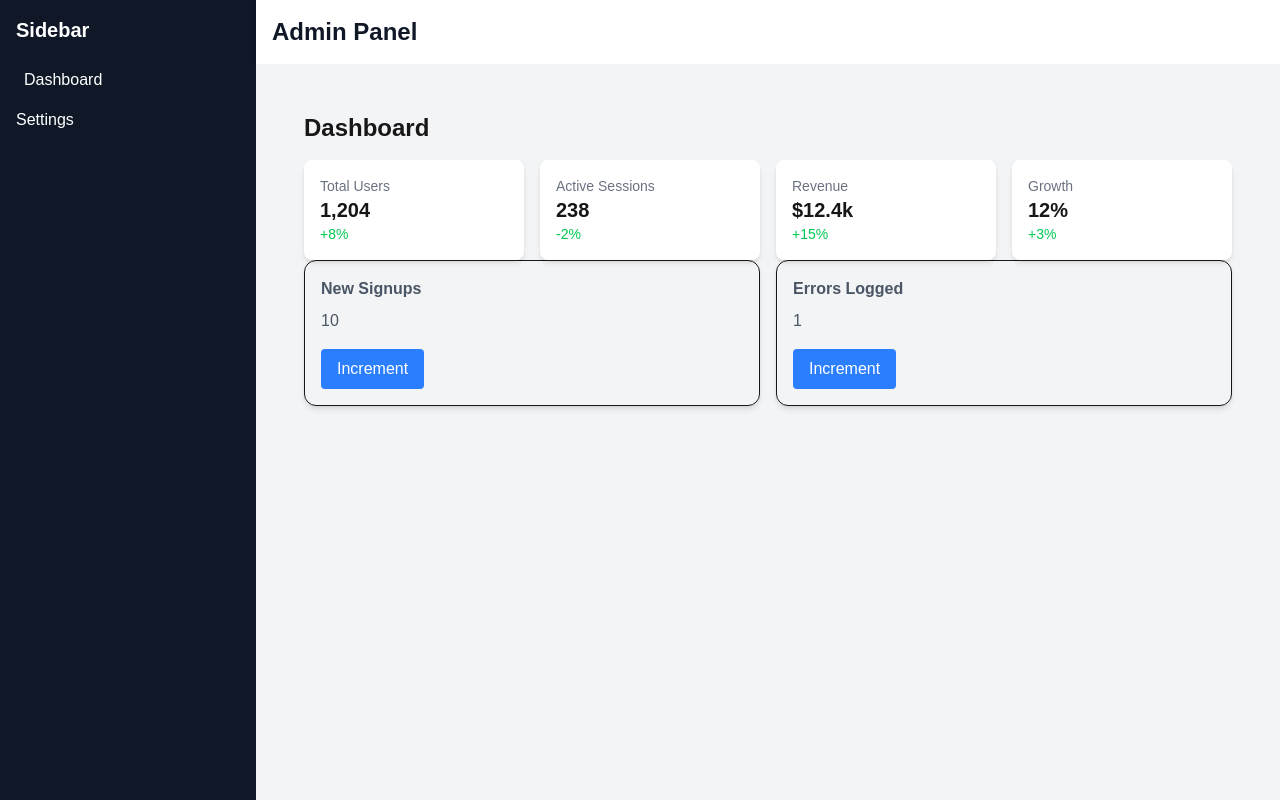
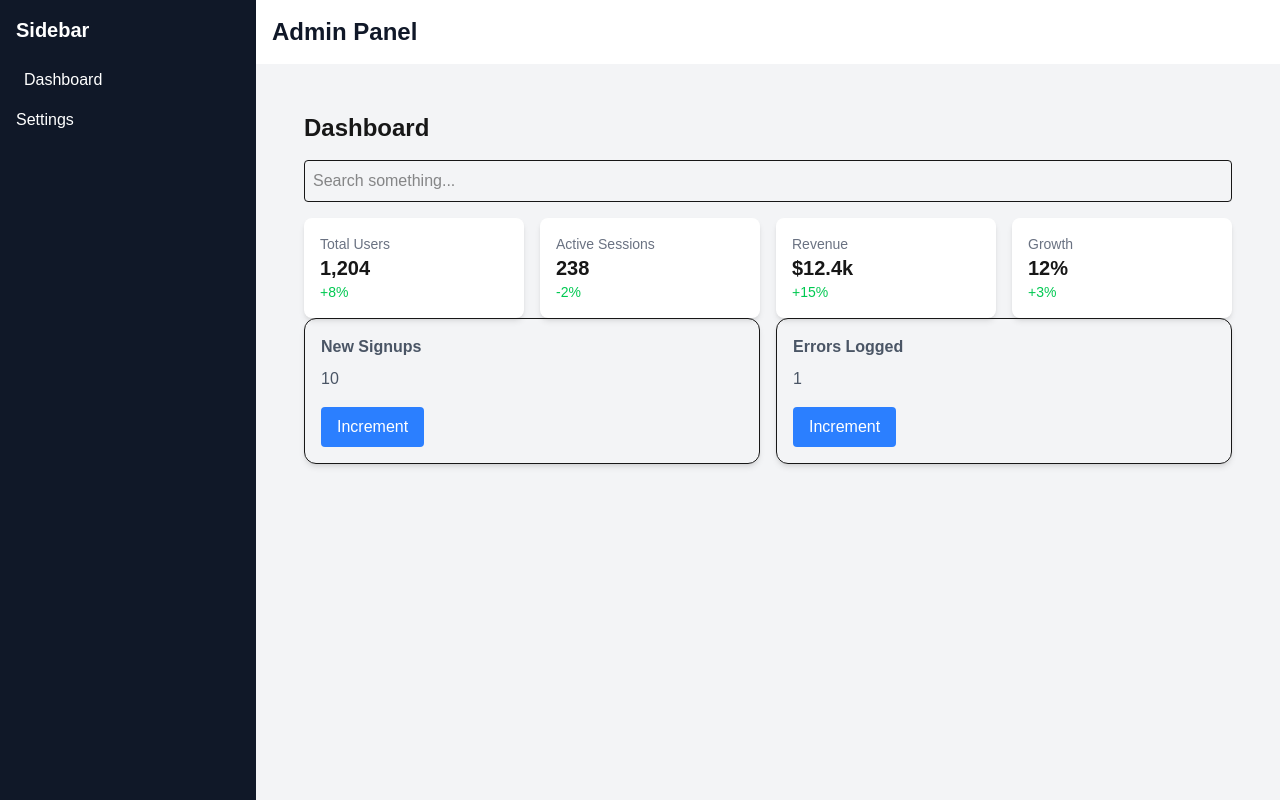
Before and after one commit to akohl2733/nextjs-admin-tailwind, a Next.js app: page /dashboard in a window 1280 px wide. Built offline with nearby package versions, Linux system fonts and the light colour scheme.

Commit message:
Added SearchBar component with UseEffect and controlled input

```diff
--- a/app/dashboard/page.tsx
+++ b/app/dashboard/page.tsx
@@ -1,10 +1,13 @@
 import OverviewCard from "@/components/OverviewCard";
 import CounterCard from "@/components/CounterCard";
+import SearchBar from "@/components/SearchBar";
 
 export default function DashboardPage() {
     return (
         <div className="p-6">
             <h1 className="text-2xl font-bold mb-4">Dashboard</h1>
+
+            <SearchBar />
 
             <div className="grid grid-cols-1 sm:grid-cols-2 lg:grid-cols-4 gap-4">
                 <OverviewCard title="Total Users" value="1,204" delta="+8%" />
@@ -14,10 +17,11 @@ export default function DashboardPage() {
             </div>
 
 
-            <div className="grid drig-cols-1 sm:grid-cols-2 gap-4">
+            <div className="grid grid-cols-1 sm:grid-cols-2 gap-4">
                 <CounterCard label="New Signups" defaultValue={10} />
                 <CounterCard label="Errors Logged" defaultValue={1} />
             </div>
+
         </div>
     );
 }
--- /dev/null
+++ b/components/SearchBar.tsx
@@ -0,0 +1,23 @@
+'use client';
+
+import { useState, useEffect } from 'react';
+
+export default function SearchBar() {
+    const [query, setQuery] = useState('');
+
+    useEffect(() => {
+        console.log("Search query changed:", query);
+    }, [query]);
+
+    return (
+        <div className="my-4">
+            <input
+                type="text"
+                placeholder="Search something..."
+                className='border p-2 rounded w-full'
+                value={query}
+                onChange={(e) => setQuery(e.target.value)}
+            />
+        </div>
+    );
+}
```
